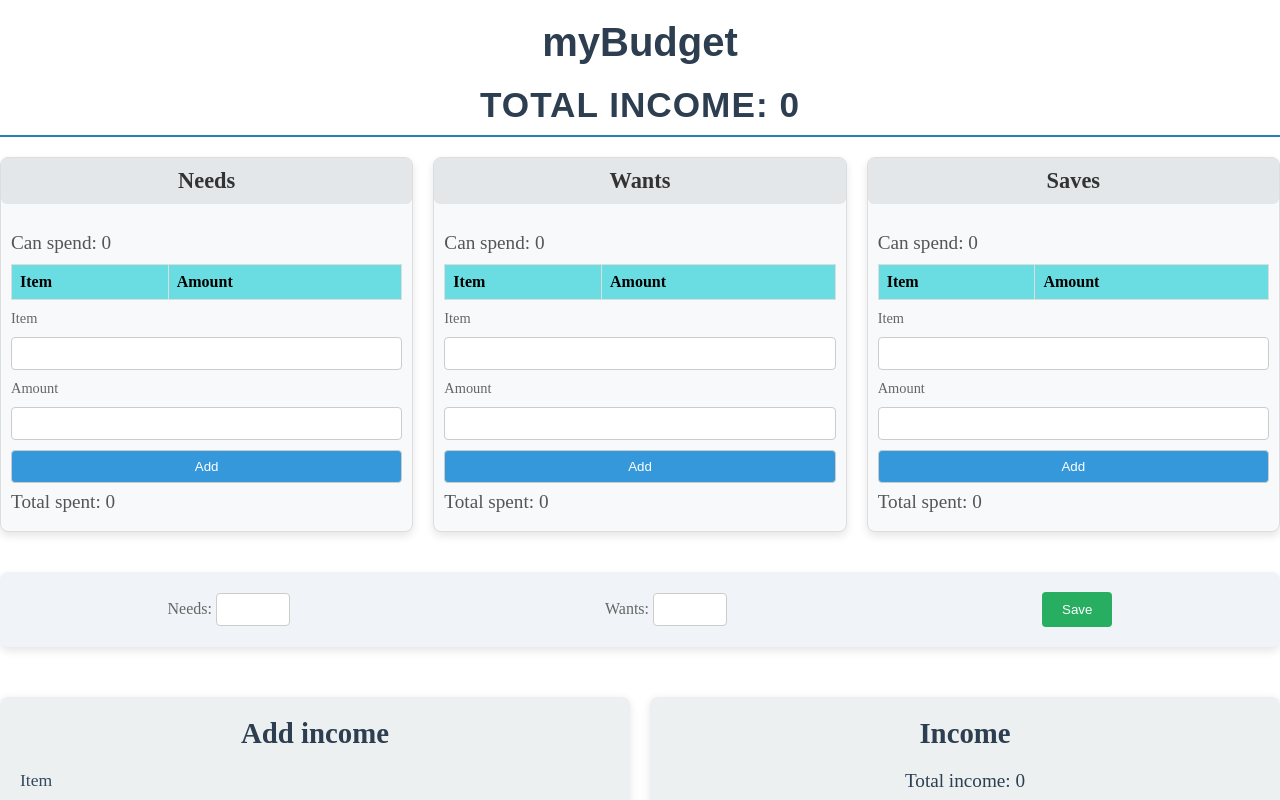
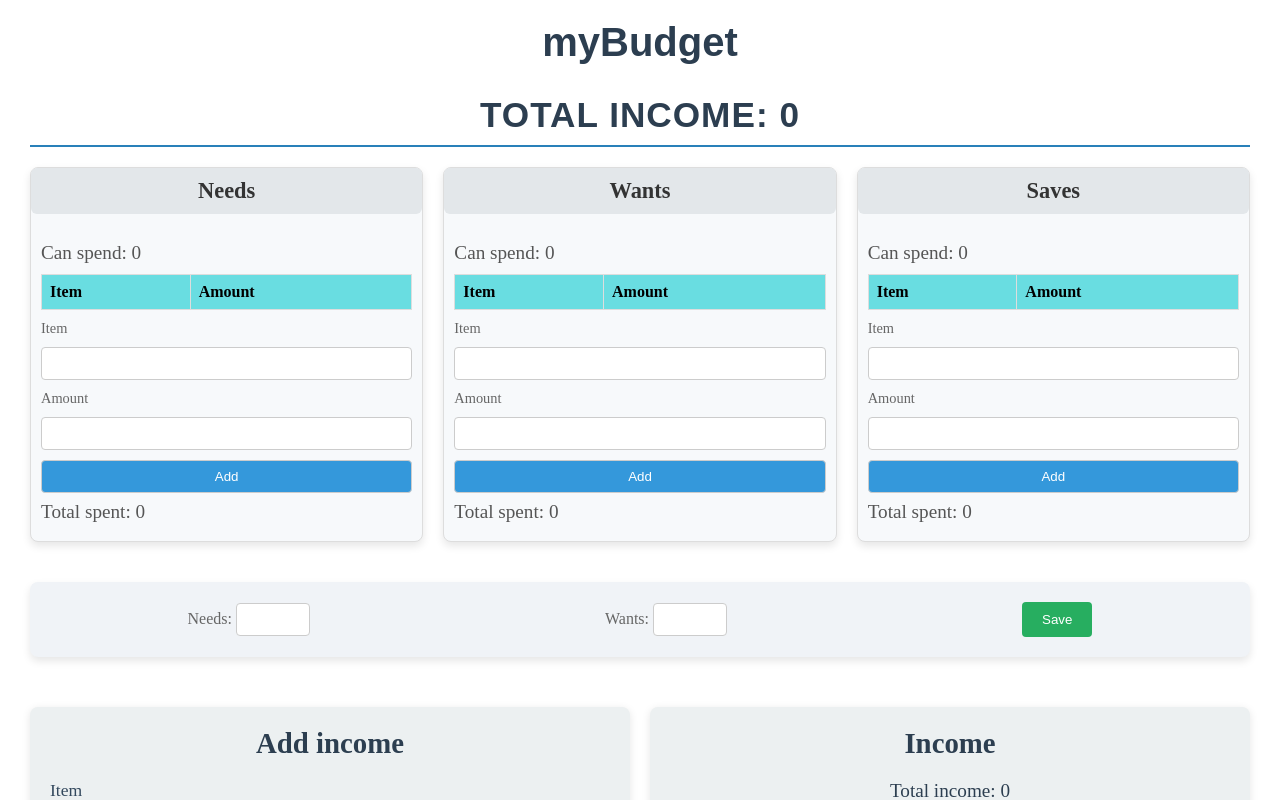
Before and after one commit to TobiasBlankJohansson/budget-fullstack-app, a React (Vite) app in the folder frontend/: page / in a window 1280 px wide. Shown: the top 800 px of the page. Built offline with nearby package versions, Linux system fonts and the light colour scheme; no server answers.

Commit message:
feat:add margin for main

```diff
--- a/frontend/src/styles/general.css
+++ b/frontend/src/styles/general.css
@@ -1,3 +1,7 @@
+.budget__main {
+  margin: 30px;
+}
+
 .budget__header__h1,
 .budget__main__container-income__add-income__h2,
 .budget__main__container-income__display-income__h2 {
```
Also changed, not shown: frontend/src/components/income/AddIncomeForm.tsx (+10 -3 lines).
